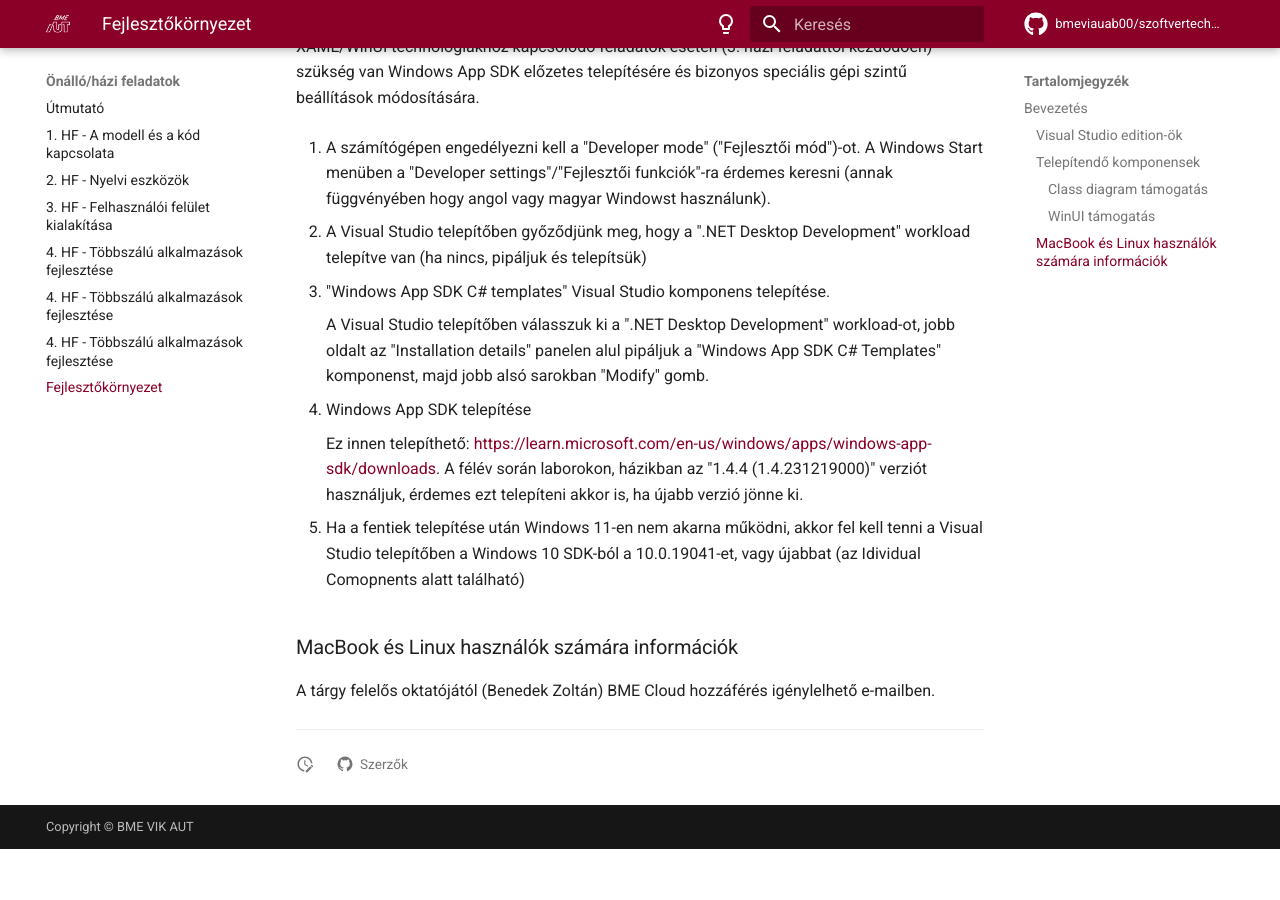
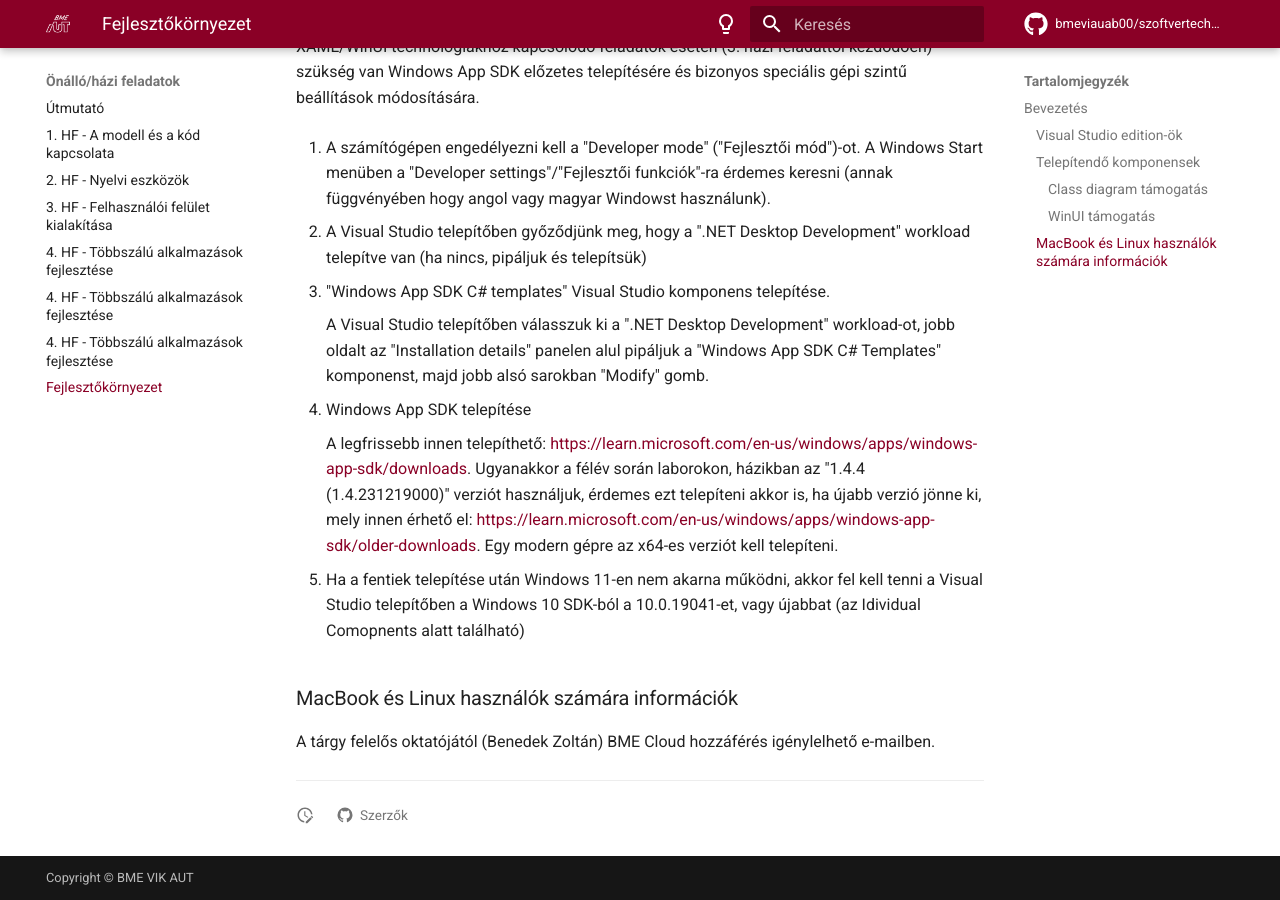
Before and after one commit to bmeviauab00/szoftvertechnikak, an MkDocs documentation site: the page built from docs/hazi/fejlesztokornyezet/index.md, in a window 1280 px wide and 900 px high, scrolled down 1762 px. Built offline with MkDocs 1.6.1 and Material for MkDocs 9.7.7, drawn with Linux system fonts in a browser that asks for light colours; comment, search, counter and statistics services are not loaded; the version menu is left out; before the commit the page ends 2611 px from its top, so only the background shows below that.

Commit message:
WinUI követelmények pontosítása

```diff
--- a/docs/hazi/fejlesztokornyezet/index.md
+++ b/docs/hazi/fejlesztokornyezet/index.md
@@ -52,7 +52,7 @@
 
 4. Windows App SDK telepítése
 
-    Ez innen telepíthető: https://learn.microsoft.com/en-us/windows/apps/windows-app-sdk/downloads. A félév során laborokon, házikban az "1.4.4 (1.4.231219000)" verziót használjuk, érdemes ezt telepíteni akkor is, ha újabb verzió jönne ki.
+    A legfrissebb innen telepíthető: https://learn.microsoft.com/en-us/windows/apps/windows-app-sdk/downloads. Ugyanakkor a félév során laborokon, házikban az "1.4.4 (1.4.231219000)" verziót használjuk, érdemes ezt telepíteni akkor is, ha újabb verzió jönne ki, mely innen érhető el: https://learn.microsoft.com/en-us/windows/apps/windows-app-sdk/older-downloads. Egy modern gépre az x64-es verziót kell telepíteni.
 
 5. Ha a fentiek telepítése után Windows 11-en nem akarna működni, akkor fel kell tenni a Visual Studio telepítőben a Windows 10 SDK-ból a 10.0.19041-et, vagy újabbat (az Idividual Comopnents alatt található)
 
```
